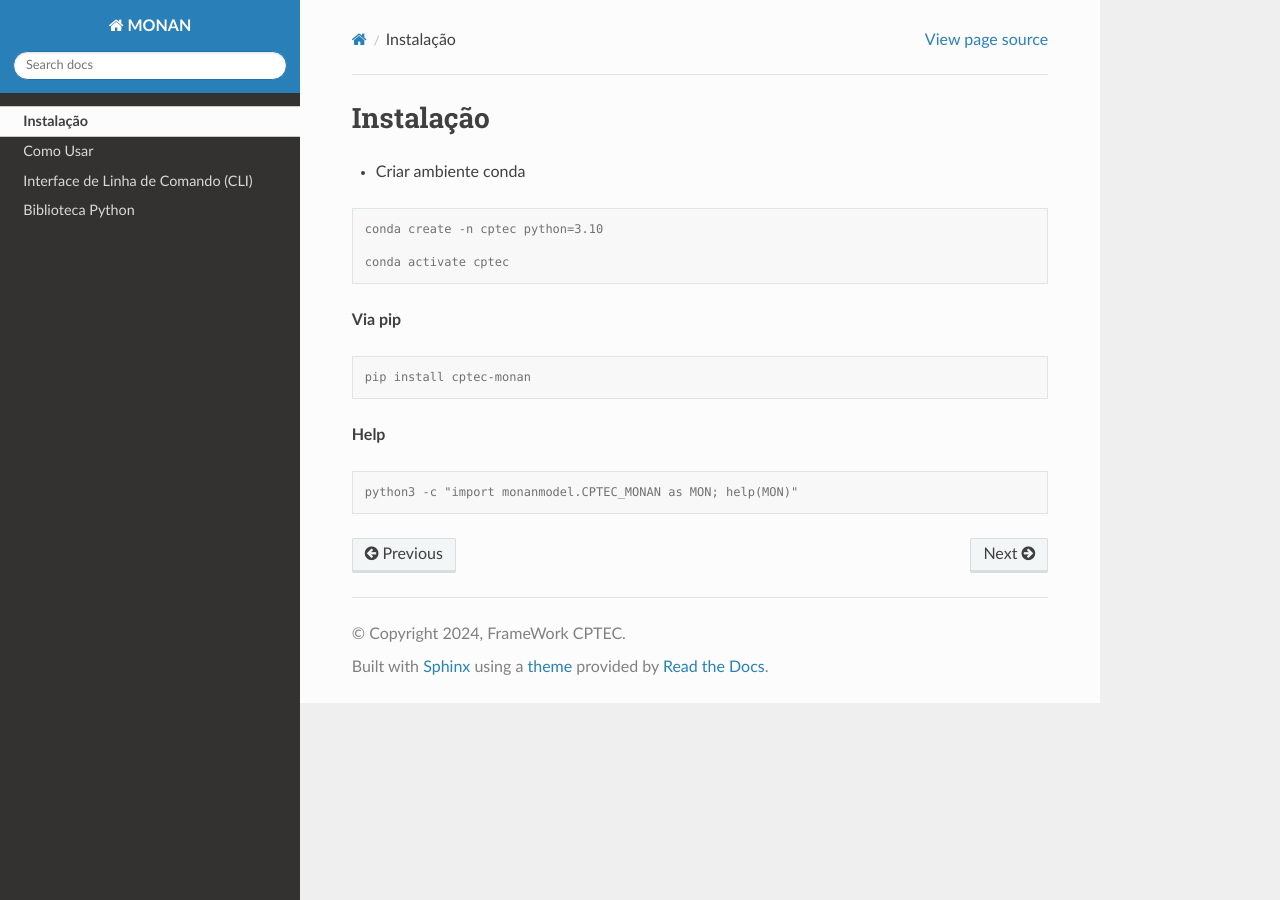
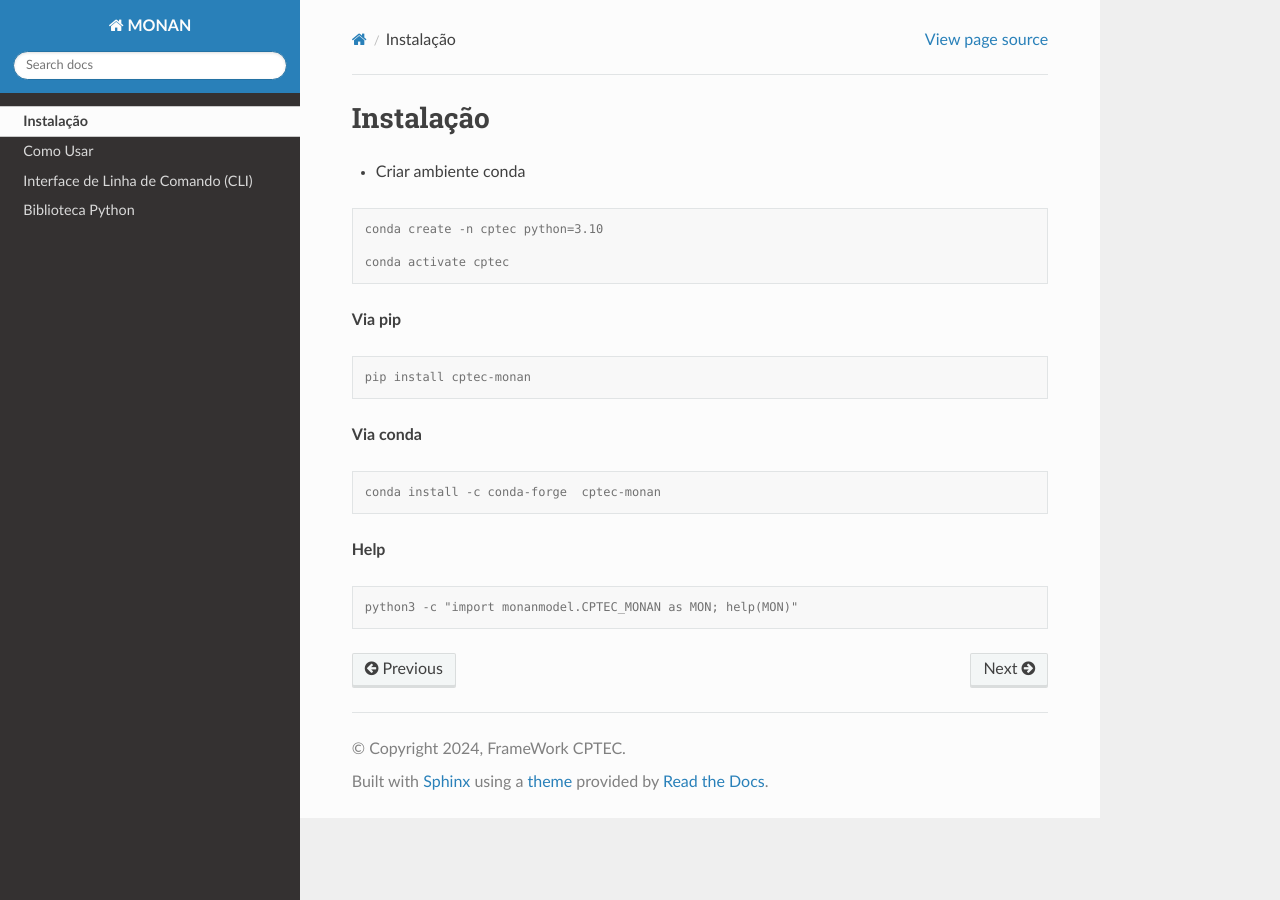
Before and after one commit to framework-CPTEC/CPTEC_MONAN, a Sphinx documentation site: the page built from docs/install.rst, in a window 1280 px wide. Built offline with Sphinx 7.4.7 and the Read the Docs theme 3.1.0, drawn with Linux system fonts in a browser that asks for light colours.

Commit message:
Update install.rst

```diff
--- a/docs/install.rst
+++ b/docs/install.rst
@@ -17,6 +17,13 @@ Instalação
   pip install cptec-monan
 
 
+**Via conda**
+
+.. code-block:: console
+
+  conda install -c conda-forge  cptec-monan
+
+
 **Help**
 
 .. code-block:: console
```
